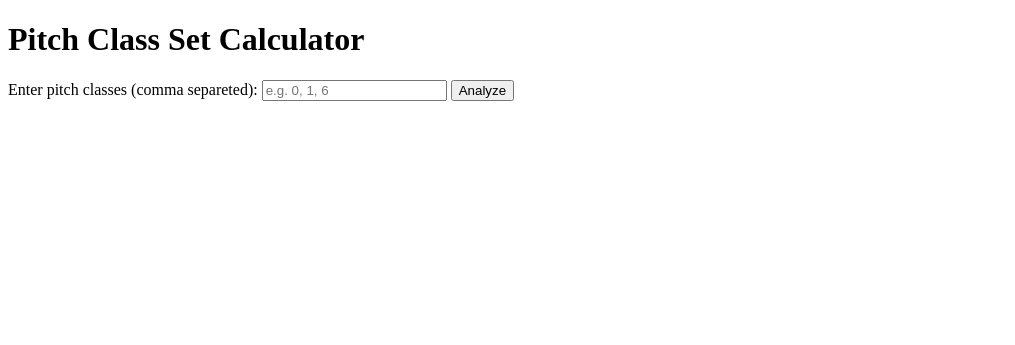
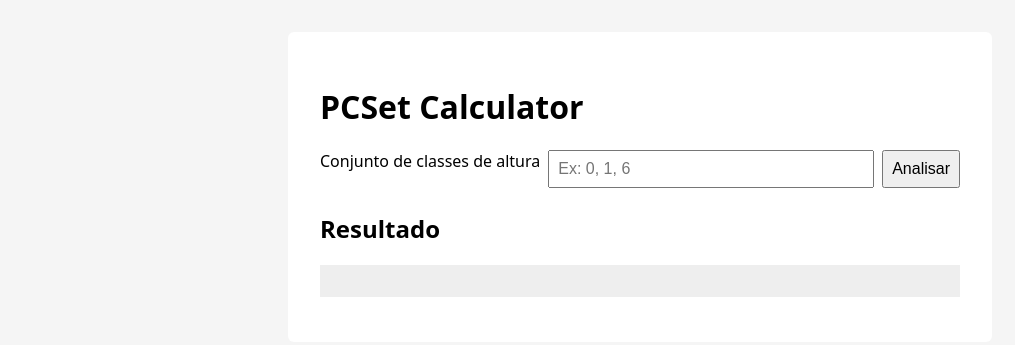
Before and after one commit to owesleydantas/pcset-calculator, a website with bundled scripts: page docs/index.html in a window 1280 px wide. Shown: the whole page, without its empty margins (0-1015 px from the left). Built offline with nearby package versions, Linux system fonts and the light colour scheme.

Commit message:
Adicionado estrutura minima de UI para PCSet Calculator

```diff
--- a/docs/index.html
+++ b/docs/index.html
@@ -3,23 +3,35 @@
 <head>
     <meta charset="UTF-8">
     <meta name="viewport" content="width=device-width, initial-scale=1.0">
-    <title>Pitch Class Set Calculator</title>
+    <title>PCSet Calculator</title>
     <link rel="stylesheet" href="./style.css">
 </head>
 <body>
 
-    <h1>Pitch Class Set Calculator</h1>
-    <label for="pcs-input">
-        Enter pitch classes (comma separeted):
-    </label>
+    <main class="container">
+        <h1>PCSet Calculator</h1>
 
-    <input id="pcs-input" type="text" placeholder="e.g. 0, 1, 6">
+        <section class="input-section">
+            <label for="pcs-input">
+                Conjunto de classes de altura
+            </label>
+            <input
+                id="pcs-input"
+                type="text"
+                placeholder="Ex: 0, 1, 6"
+                autocomplete="off"
+            />
 
-    <button id="analyze-btn">
-        Analyze
-    </button>
+            <button id="analyze-btn">
+                Analisar
+            </button>
+        </section>
 
-    <pre id="output"></pre>
+        <section class="output-section">
+            <h2>Resultado</h2>
+            <pre id="output"></pre>
+        </section>
+    </main>
 
     <script type="module" src="./dist/index.js"></script>
 
--- a/docs/style.css
+++ b/docs/style.css
@@ -0,0 +1,38 @@
+body {
+    font-family: system-ui, sans-serif;
+    background-color: #f5f5f5;
+    margin: 0;
+    padding: 0;
+}
+
+.container {
+    max-width: 640px;
+    margin: 2rem auto;
+    background: #ffffff;
+    padding: 2rem;
+    border-radius: 6px;
+}
+
+.input-section {
+    display: flex;
+    gap: 0.5rem;
+    margin-bottom: 1.5rem;
+}
+
+input {
+    flex: 1;
+    padding: 0.5rem;
+    font-size: 1rem;
+}
+
+button {
+    padding: 0.5rem;
+    font-size: 1rem;
+    cursor: pointer;
+}
+
+pre {
+    background: #eee;
+    padding: 1rem;
+    overflow-x: auto;
+}
```
